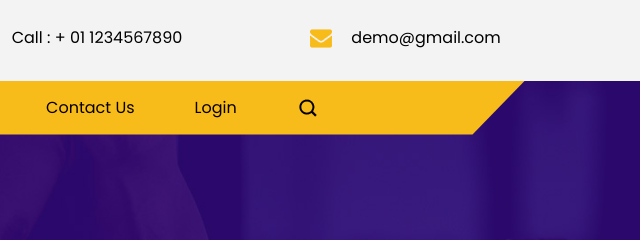
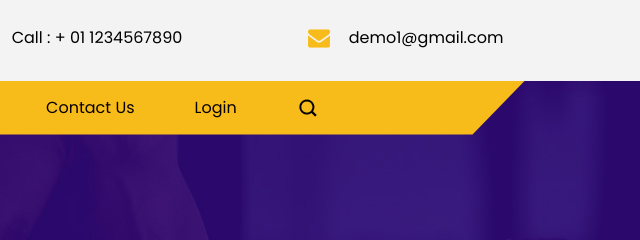
Before and after one commit to fitwithsudarshan/portfolio, a plain HTML site: page index.html in a window 1280 px wide. Shown: the top 240 px of the page, 640-1280 px from the left. Drawn offline with nearby package versions, Linux system fonts and the light colour scheme; a web font is replaced by a local one.

Commit message:
first commit

```diff
--- a/index.html
+++ b/index.html
@@ -59,7 +59,7 @@
               <li class="nav-item">
                 <a class="nav-link" href="service.html">
                   <img src="images/envelope.png" alt="" />
-                  <span>demo@gmail.com</span>
+                  <span>demo1@gmail.com</span>
                 </a>
               </li>
             </ul>
```
